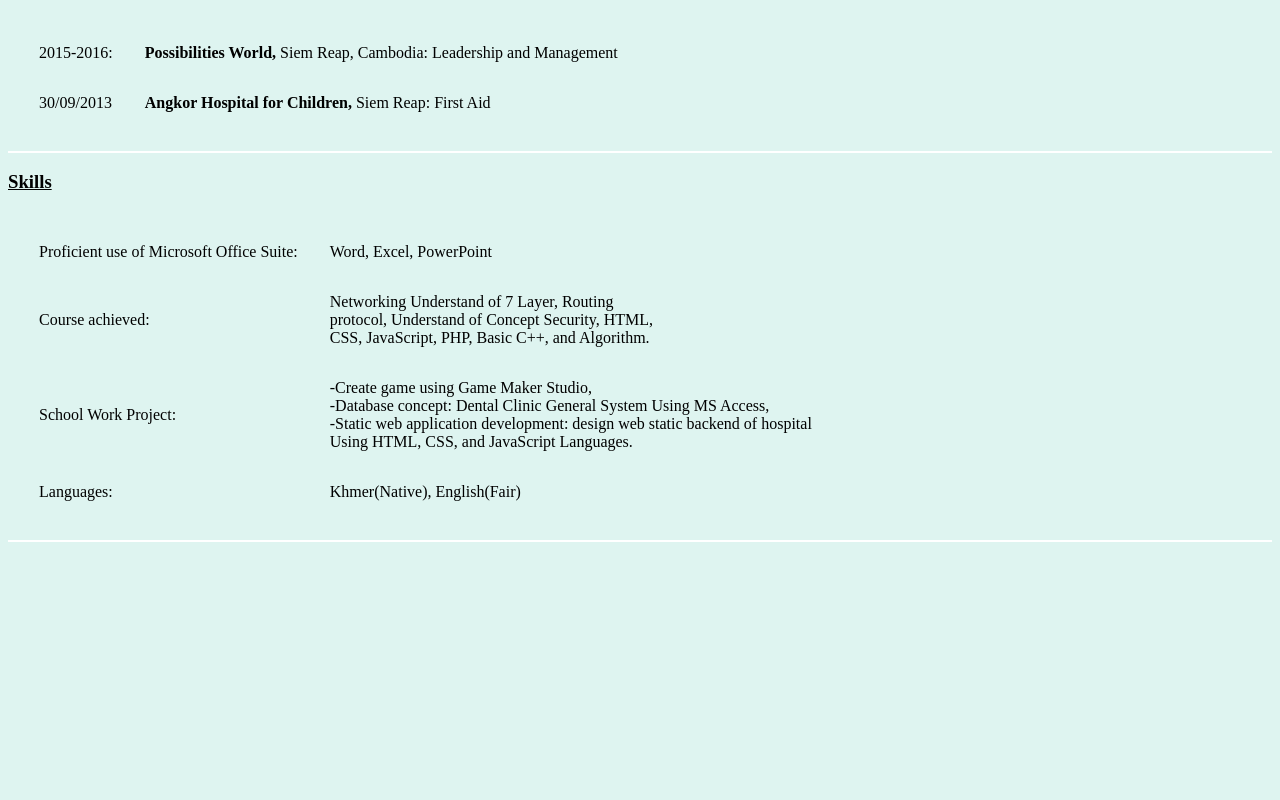
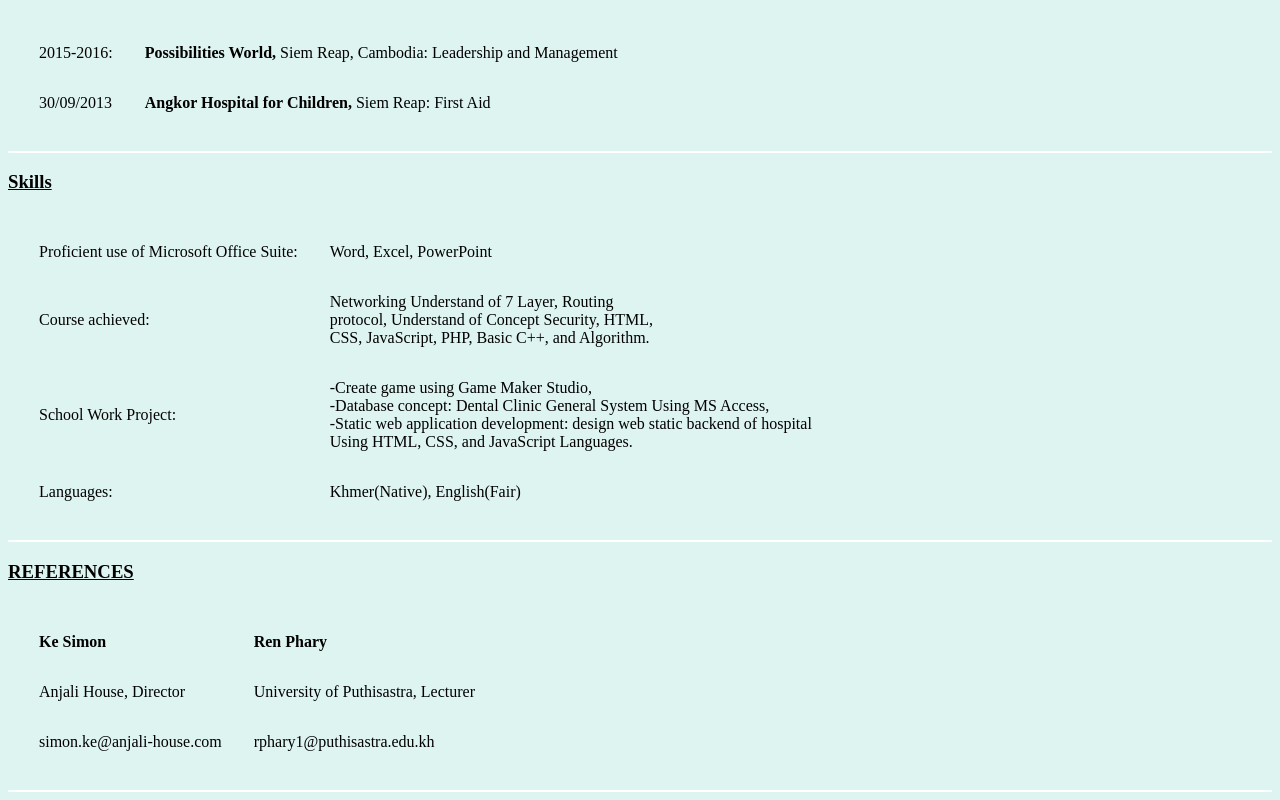
Before and after one commit to HingKosal/cv, a plain HTML site: page index.html in a window 1280 px wide. Shown: the part 1159-1959 px from the top of the page. Before the commit the page ends 1709 px from the top, so only its background shows below. Drawn offline with Linux system fonts and the light colour scheme.

Commit message:
Update index.html

```diff
--- a/index.html
+++ b/index.html
@@ -142,6 +142,26 @@
     </tr>
   </table>
   <hr>
+  <!--
+  Reference
+  -->
+
+  <h3><u>REFERENCES</u></h3>
+  <table cellspacing="30px">
+    <tr>
+      <td><strong>Ke Simon</strong></td>
+      <td><strong>Ren Phary</strong></td>
+    </tr>
+    <tr>
+      <td>Anjali House, Director</td>
+      <td>University of Puthisastra, Lecturer</td>
+    </tr>
+    <tr>
+      <td>simon.ke@anjali-house.com</td>
+      <td>rphary1@puthisastra.edu.kh</td>
+    </tr>
+  </table>
+  <hr>
 </body>
 
 </html>
```
